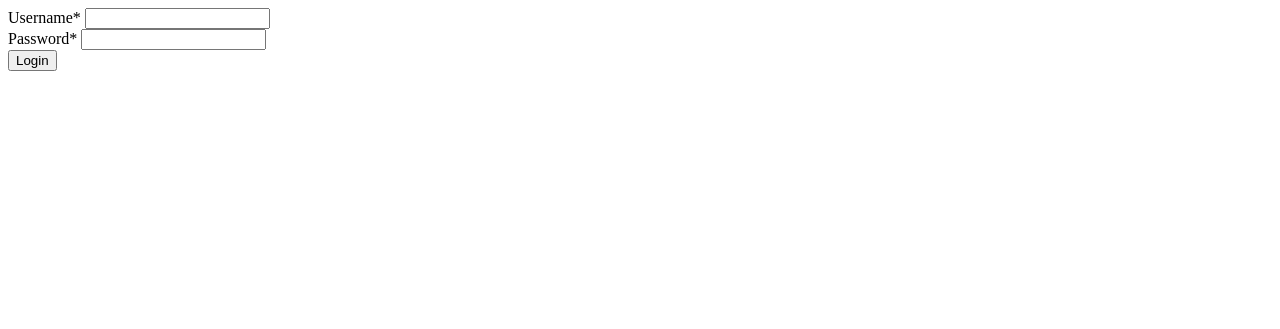
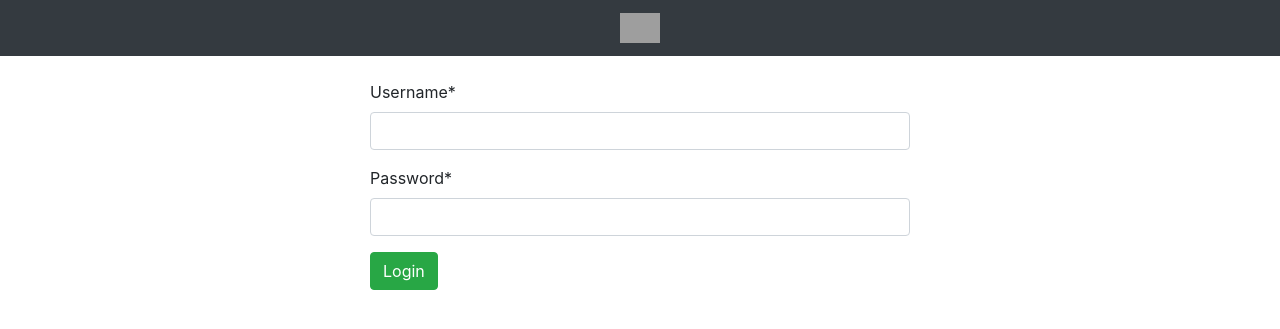
Before and after one commit to firefirefire17/BAD-Project, a Django app: page /login/ in a window 1280 px wide. Shown: the top 329 px of the page. Run offline with Django 5.2, Linux system fonts and the light colour scheme; some libraries are stand-ins or nearby versions; grey boxes are pictures that could not be loaded.

Commit message:
minor fixes
proper unit display, login and signup, logout

```diff
--- a/CLEAR/templates/CLEAR/base.html
+++ b/CLEAR/templates/CLEAR/base.html
@@ -94,6 +94,12 @@
                             <a href="{% url 'reports' %}"
                                 class="nav-link text-white {% if 'reports' in request.path %} active {% endif %}">
                                 Reports
+                            </a>
+                        </li>
+                        <li class="nav-item pb-3">
+                            <a href="{% url 'logout' %}"
+                                class="nav-link text-white {% if 'reports' in request.path %} active {% endif %}">
+                                Logout
                             </a>
                         </li>
                     </ul>
--- a/CLEAR/templates/CLEAR/materials.html
+++ b/CLEAR/templates/CLEAR/materials.html
@@ -31,7 +31,7 @@
                             <td> {{ material_data.material.material_key.material_key }} </td>
                             <td> {{ material_data.material.name }} </td>
                             <td> {{ material_data.type|title }} </td>
-                            <td> {{ material_data.material.stock }} </td>
+                            <td> {{ material_data.material.stock }} {{material_data.unit}}</td>
                             <td> {{ material_data.material.cost }} </td>
                             <td> <button type="button" class="btn btn-outline-secondary" data-toggle="modal"
                                     data-target="#editmat-modal{{material_data.material.material_key.material_key}}" style="border-radius: 30px;">Edit</button>
--- a/CLEAR/templates/registration/login.html
+++ b/CLEAR/templates/registration/login.html
@@ -1,10 +1,30 @@
 {% load static %}
+<!-- Required meta tags -->
+<meta charset="utf-8">
+<meta name="viewport" content="width=device-width, initial-scale=1, shrink-to-fit=no">
+
+<link rel="stylesheet" href="https://cdn.jsdelivr.net/npm/bootstrap@4.1.3/dist/css/bootstrap.min.css"
+    integrity="sha384-MCw98/SFnGE8fJT3GXwEOngsV7Zt27NXFoaoApmYm81iuXoPkFOJwJ8ERdknLPMO" crossorigin="anonymous">
+<link rel="stylesheet" href="{% static 'stylesheet4.css' %}">
+
 {% load crispy_forms_tags %}
 
 {% block content %}
-<form method="post">
-{% csrf_token %} {{form|crispy}}
-<button type ="submit" class="btn btn-success">Login</button>
-</form>
-
+<nav class="navbar navbar-expand-lg navbar-dark bg-dark">
+    <div class="container">
+        <a class="navbar-brand mx-auto" href="#">
+            <img src="https://i.imgur.com/RK7hDVV.png" alt="Logo" height="30">
+        </a>
+    </div>
+</nav>
+<div class="container">
+    <div class="row justify-content-center mt-4">
+        <div class="col-md-6">
+            <form method="post">
+            {% csrf_token %} {{form|crispy}}
+            <button type ="submit" class="btn btn-success">Login</button>
+            </form>
+        </div>
+    </div>
+</div>
 {% endblock %}
--- a/CLEAR/views.py
+++ b/CLEAR/views.py
@@ -204,10 +204,14 @@ def materials(request):
     material_objects = []
 
     for textile in textile_objects:
-        material_objects.append({'type': 'textile', 'material': textile, 'unit': textile.get_unit_display()})
+        unit = textile.get_unit_display()
+        unit = unit.removeprefix("per ")
+        material_objects.append({'type': 'textile', 'material': textile, 'unit': unit})
 
     for accessory in accessory_objects:
-        material_objects.append({'type': 'accessory', 'material': accessory, 'unit': accessory.get_unit_display()})
+        unit = textile.get_unit_display()
+        unit = unit.removeprefix("per ")
+        material_objects.append({'type': 'accessory', 'material': accessory, 'unit': unit})
 
     print(request.POST)
     if(request.method=="POST"):
```
Also changed, not shown: CLEAR/templates/registration/sign_up.html (+25 -5 lines), db.sqlite3.
